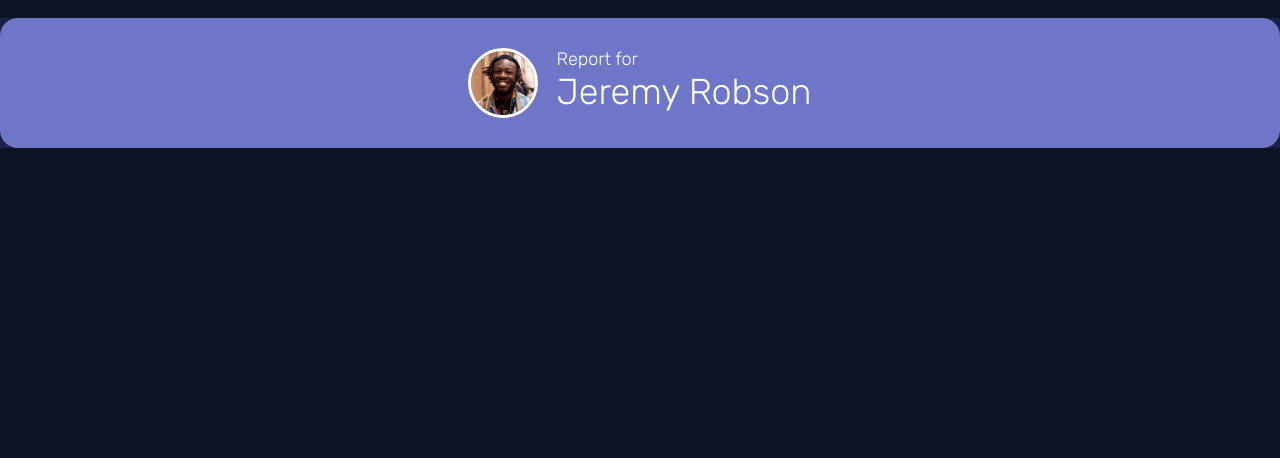
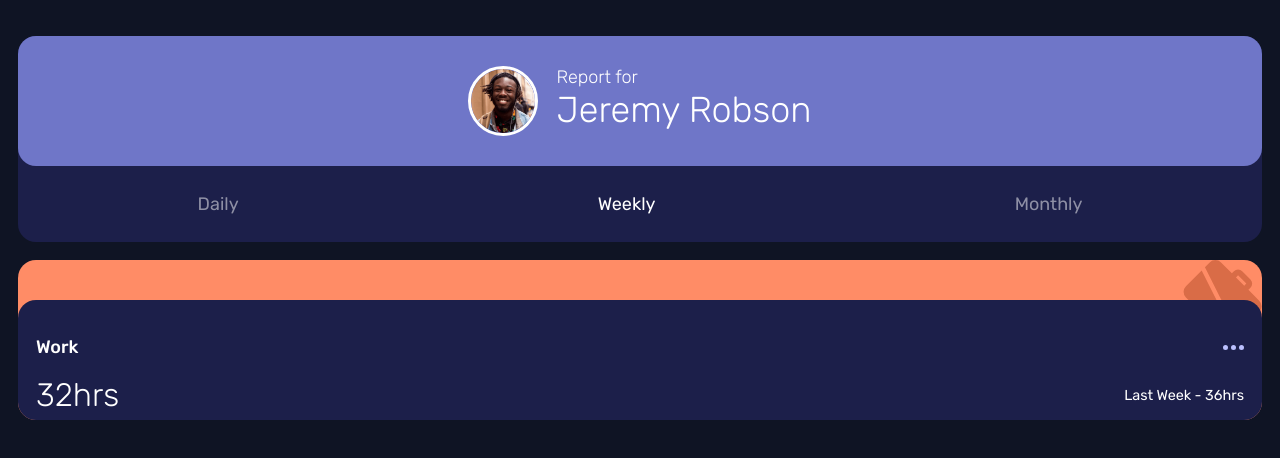
Before and after one commit to blaqbox-prime/time-tracking-dash, a React (Create React App) app: page / in a window 1280 px wide. Shown: the top 458 px of the page. Built offline with nearby package versions, Linux system fonts and the light colour scheme.

Commit message:
card design done

```diff
--- a/src/App.css
+++ b/src/App.css
@@ -1,4 +1,4 @@
 .App{
   min-height: 100vh;
-  width: 100vw;
+  width: 100%;
 }
--- a/src/Card.js
+++ b/src/Card.js
@@ -1,10 +1,39 @@
 import React from 'react'
 import './dashboard.css'
 
-export default function Card() {
+export default function Card({title, primaryMetrics, secondaryMetrics}) {
+
+    const iconPath = () => {
+        switch(title){
+            case 'Work':
+               return "images/icon-work.svg";
+            case 'Play':
+                return "images/icon-play.svg";
+            case 'Study':
+                return 'images/icon-study.svg';
+            case 'Exercise':
+                return 'images/icon-exercise.svg';
+            case 'Social':
+                return 'images/icon-social.svg';
+            case 'Self Care':
+                return 'images/icon-self-care.svg';
+            default: return;
+        }
+    }
+
     return (
-        <div className="Card">
-
+        <div className={`Card ${title.replace(' ','_')}`} >
+           <img src={iconPath()} alt="" className="Card__icon" />
+            <div className="Card__details">
+                <div className="row-sb Card__header">
+                    <h1 className='fw-heavy'>{title}</h1>
+                    <img src="images/icon-ellipsis.svg" alt="more" className='more-icon'/>
+                </div>
+                <div className="row-sb">
+                    <h2 className='primaryMetrics fw-light'>{primaryMetrics}</h2>
+                    <p className='secondaryMetrics'>{secondaryMetrics}</p>
+                </div>
+            </div>
         </div>
     )
 }
@@ -23,6 +52,11 @@ export function LongCard(){
                 </div>
             </div>
             {/* Filters */}
+                <ul className="filters">
+                    <li>Daily</li>
+                    <li className='active'>Weekly</li>
+                    <li>Monthly</li>
+                </ul>
 
         </div>
     );
--- a/src/Dashboard.jsx
+++ b/src/Dashboard.jsx
@@ -1,4 +1,4 @@
-import React from 'react'
+import React, {useState} from 'react'
 import './dashboard.css'
 import Card, {LongCard} from './Card';
 
@@ -6,6 +6,7 @@ function Dashboard() {
     return (
         <div className="Dashboard">
             <LongCard/>
+            <Card title='Work' primaryMetrics='32hrs' secondaryMetrics='Last Week - 36hrs'/>
         </div>
     )
 }
--- a/src/dashboard.css
+++ b/src/dashboard.css
@@ -1,10 +1,10 @@
 .Dashboard{
-
-    margin: 1rem 0;
+    margin: 2rem 1rem;
 }
 
 .LongCard{
     background-color: var(--dark-blue);
+    border-radius: 1rem;
 }
 
 .LongCard__top{
@@ -24,3 +24,84 @@
     border: 3px solid #fff;
     border-radius: 35px;
 }
+
+.filters{
+    display: flex;
+    align-items: center;
+    justify-content: space-around;
+    padding-top: 1.5rem;
+    padding-bottom: 1.5rem;
+    list-style: none;
+}
+
+.filters > li{
+    cursor: pointer;
+    opacity: .5;
+}
+
+.filters > li:hover,
+.filters > li.active{
+    opacity: 1;
+}
+
+/* Card */
+.Card, .Card__details{
+    border-radius: 1rem;
+    position: relative;
+}
+.Card__icon{
+    position: absolute;
+    right: 0;
+    top: 0;
+}
+.row-sb{
+    display: flex;
+    align-items: center;
+    justify-content: space-between;
+}
+
+.Card{
+    height: 160px;
+    margin-top: 1rem;
+}
+.Card__details{
+    background-color: var(--dark-blue);
+    position: absolute;
+    padding: 2rem 1rem;
+    height: 120px;
+    width: 100%;
+    bottom: 0;
+}
+.Card__header{
+    margin-bottom: 1rem;
+}
+.Card h1{
+    font-size: 1rem;
+}
+.Card h2{
+    font-size: 1.8rem;
+}
+
+.Card p{
+    font-size: .8rem;
+}
+
+/* Card backgrounds */
+.Card.Work{
+    background-color: var(--light-red);
+}
+.Card.Play{
+    background-color: var(--soft-blue);
+}
+.Card.Study{
+    background-color: var(--light-red-2);
+}
+.Card.Exercise{
+    background-color: var(--lime-green);
+}
+.Card.Social{
+    background-color: var(--violet);
+}
+.Card.Self_Care{
+    background-color: var(--soft-orange);
+}
```
